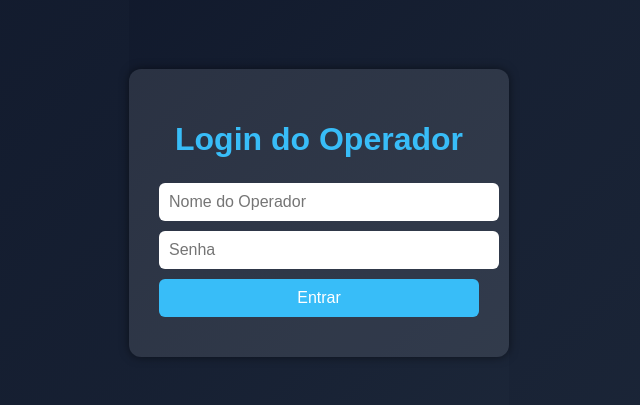
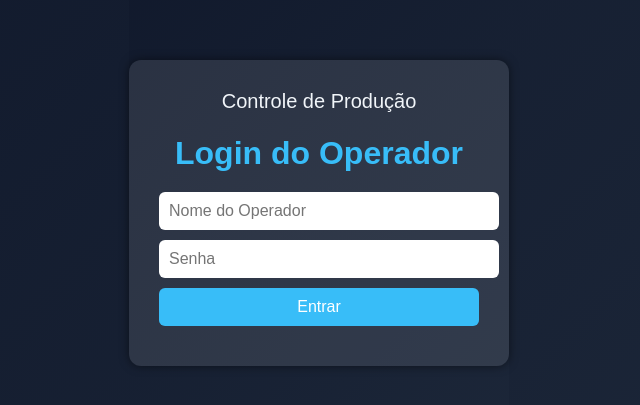
Before and after one commit to ricardoberetella/painelcnc, a plain HTML site: page index.html in a window 1280 px wide. Shown: the part 187-592 px from the top of the page, without its empty margins (321-961 px from the left). Drawn offline with nearby package versions, Linux system fonts and the light colour scheme.

Commit message:
Update index.html

```diff
--- a/index.html
+++ b/index.html
@@ -27,7 +27,13 @@
 
     h1 {
       color: #38bdf8;
-      margin-bottom: 15px;
+      margin-bottom: 10px;
+    }
+
+    .form-title {
+      font-size: 20px;
+      color: #f1f5f9;
+      margin-bottom: 20px;
     }
 
     input, button {
@@ -57,6 +63,7 @@
 </head>
 <body>
   <div class="login-container">
+    <div class="form-title">Controle de Produção</div>
     <h1>Login do Operador</h1>
     <form id="loginForm">
       <input id="usuario" placeholder="Nome do Operador" required />
@@ -96,7 +103,6 @@
             console.log(`"${nomeStr}" (${typeof nomeStr}, ${nomeStr.length}) | "${senhaStr}" (${typeof senhaStr}, ${senhaStr.length})`);
           });
 
-          // Comparação segura: transforma em string antes de normalizar
           const operador = operadores.find(op =>
             String(op.nome || "").trim().toUpperCase() === nomeInput.toUpperCase() &&
             String(op.senha || "").trim() === senhaInput
```
